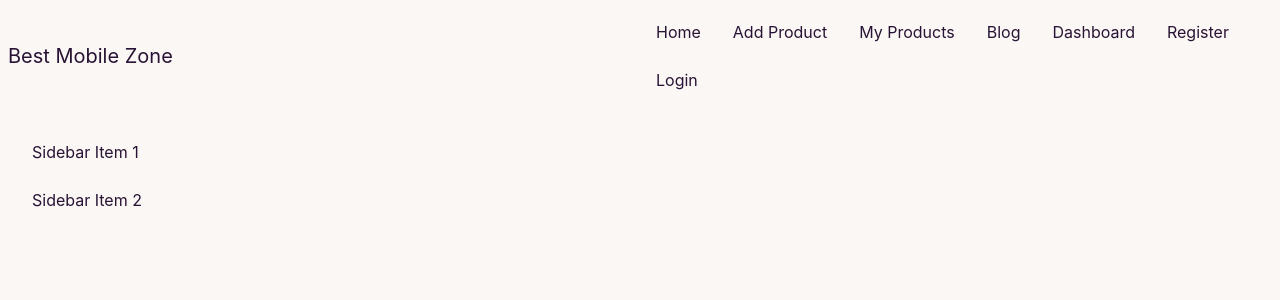
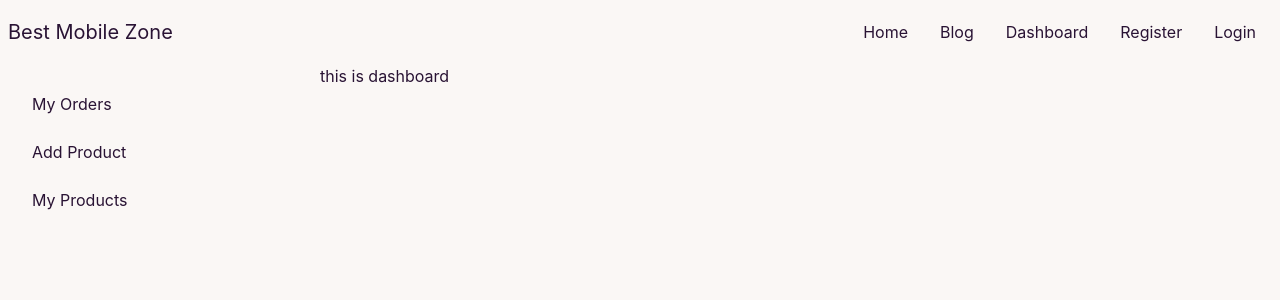
Before and after one commit to Mazharul430106/best-mobile-zone-clientsite-repo, a React (Create React App) app: page /dashboard in a window 1280 px wide. Shown: the top 300 px of the page. Built offline with nearby package versions, Linux system fonts and the light colour scheme; no server answers.

Commit message:
added myproduct and adproduct page in dashboard

```diff
--- a/src/Layout/DashboardLayout.js
+++ b/src/Layout/DashboardLayout.js
@@ -7,24 +7,22 @@ const DashboardLayout = () => {
     return (
         <div>
             <Navbar></Navbar>
-
             <div className="drawer drawer-mobile">
                 <input id="dashboard-drawer" type="checkbox" className="drawer-toggle" />
-                <div className="drawer-content flex flex-col items-center justify-center">
+                <div className="drawer-content flex flex-col">
                     <Outlet></Outlet>
                 </div>
                 <div className="drawer-side">
                     <label htmlFor="dashboard-drawer" className="drawer-overlay"></label>
                     <ul className="menu p-4 w-80 bg-base-100 text-base-content">
 
-                        <li><Link>Sidebar Item 1</Link></li>
-                        <li><a>Sidebar Item 2</a></li>
+                        <li><Link>My Orders</Link></li>
+                        <li><Link to='/dashboard/addProduct'>Add Product</Link></li>
+                        <li><Link to='/dashboard/myProduct'>My Products</Link></li>
                     </ul>
 
                 </div>
             </div>
-
-
         </div>
     );
 };
--- a/src/Pages/AddProduct/AddProduct.js
+++ b/src/Pages/AddProduct/AddProduct.js
@@ -38,7 +38,6 @@ const AddProduct = () => {
             console.log(error);
         })
     }
-
 
     return (
         <div className="hero pb-5">
--- a/src/Pages/Shared/Navbar/Navbar.js
+++ b/src/Pages/Shared/Navbar/Navbar.js
@@ -16,8 +16,6 @@ const Navbar = () => {
 
     const menuItems = <>
         <li><Link to='/'>Home</Link></li>
-        <li><Link to='/addProduct'>Add Product</Link></li>
-        <li><Link to='/myProduct'>My Products</Link></li>
         <li><Link to='/blog'>Blog</Link></li>
         <li><Link to='/dashboard'>Dashboard</Link></li>
 
```
Also changed, not shown: src/Pages/Routes/Routes/Routes.js (+9 -11 lines).
